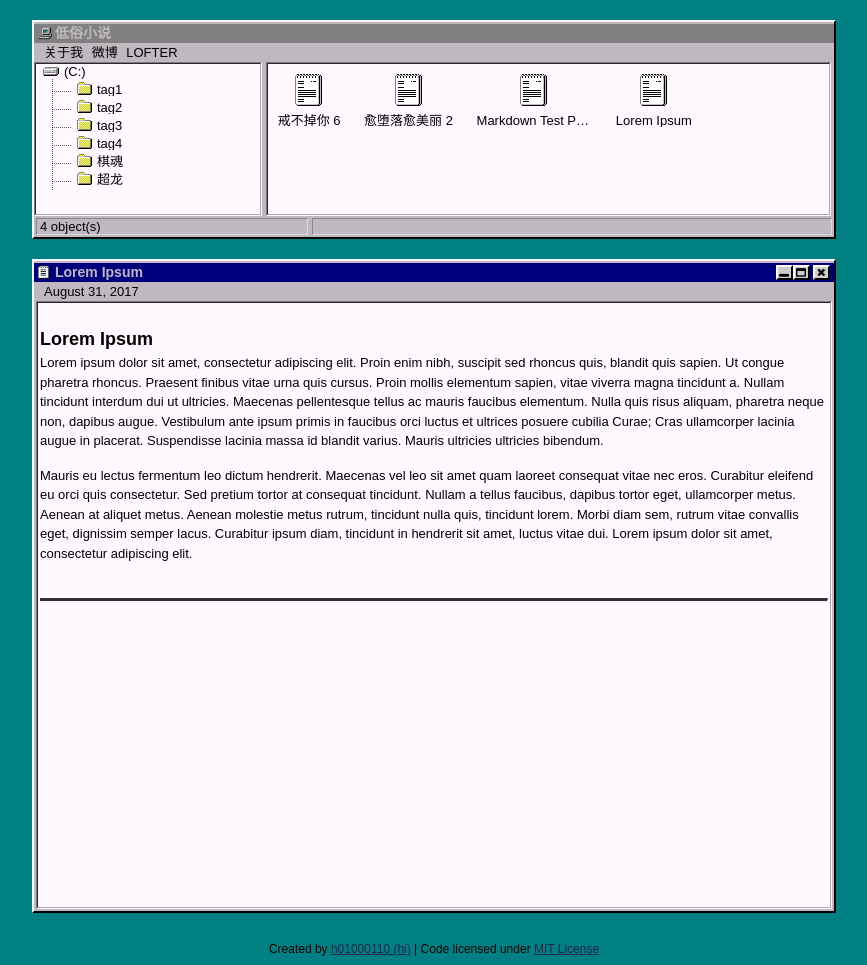
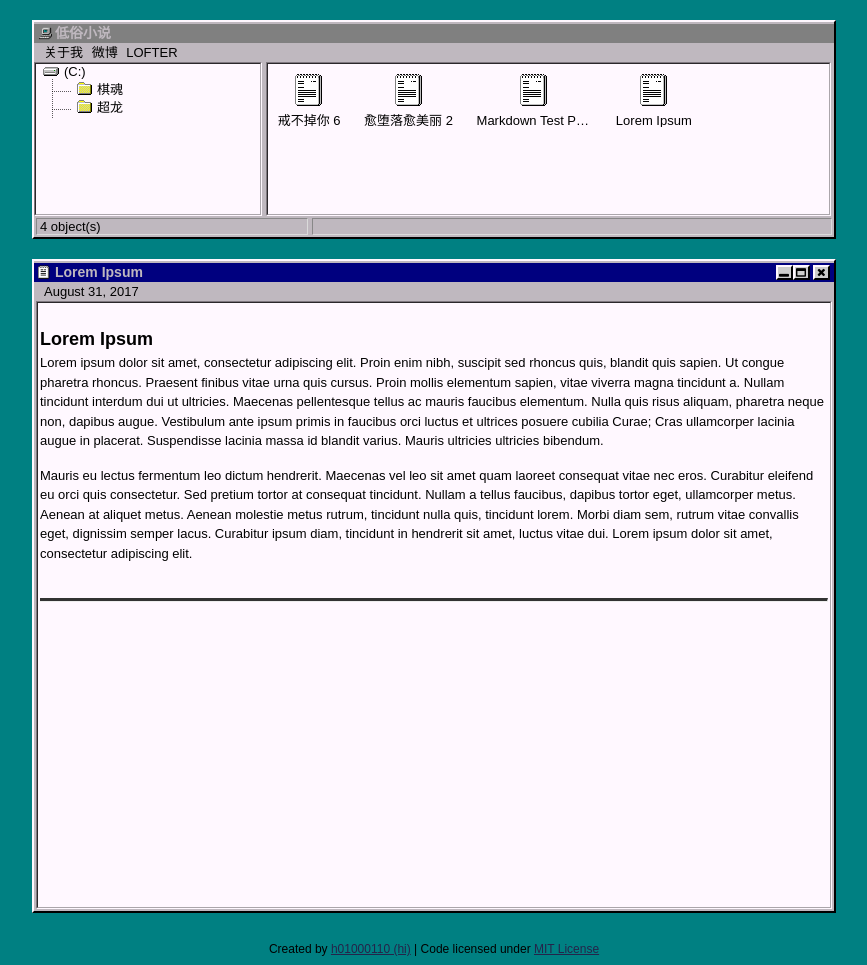
Before and after one commit to nightson1988/nightson1988.github.io, a Jekyll site: the page built from _posts/2017-08-31-lorem-ipsum.md, in a window 1280 px wide. Shown: the whole page, without its empty margins (206-1073 px from the left). Built offline with Jekyll 4.4.1, drawn with Linux system fonts in a browser that asks for light colours.

Commit message:
Update 2017-08-31-lorem-ipsum.md

```diff
--- a/_posts/2017-08-31-lorem-ipsum.md
+++ b/_posts/2017-08-31-lorem-ipsum.md
@@ -1,7 +1,7 @@
 ---
 layout: default
 title: "Lorem Ipsum"
-tags: tag1 tag2 tag3 tag4
+tags: 棋魂
 ---
 
 ## Lorem Ipsum
```
